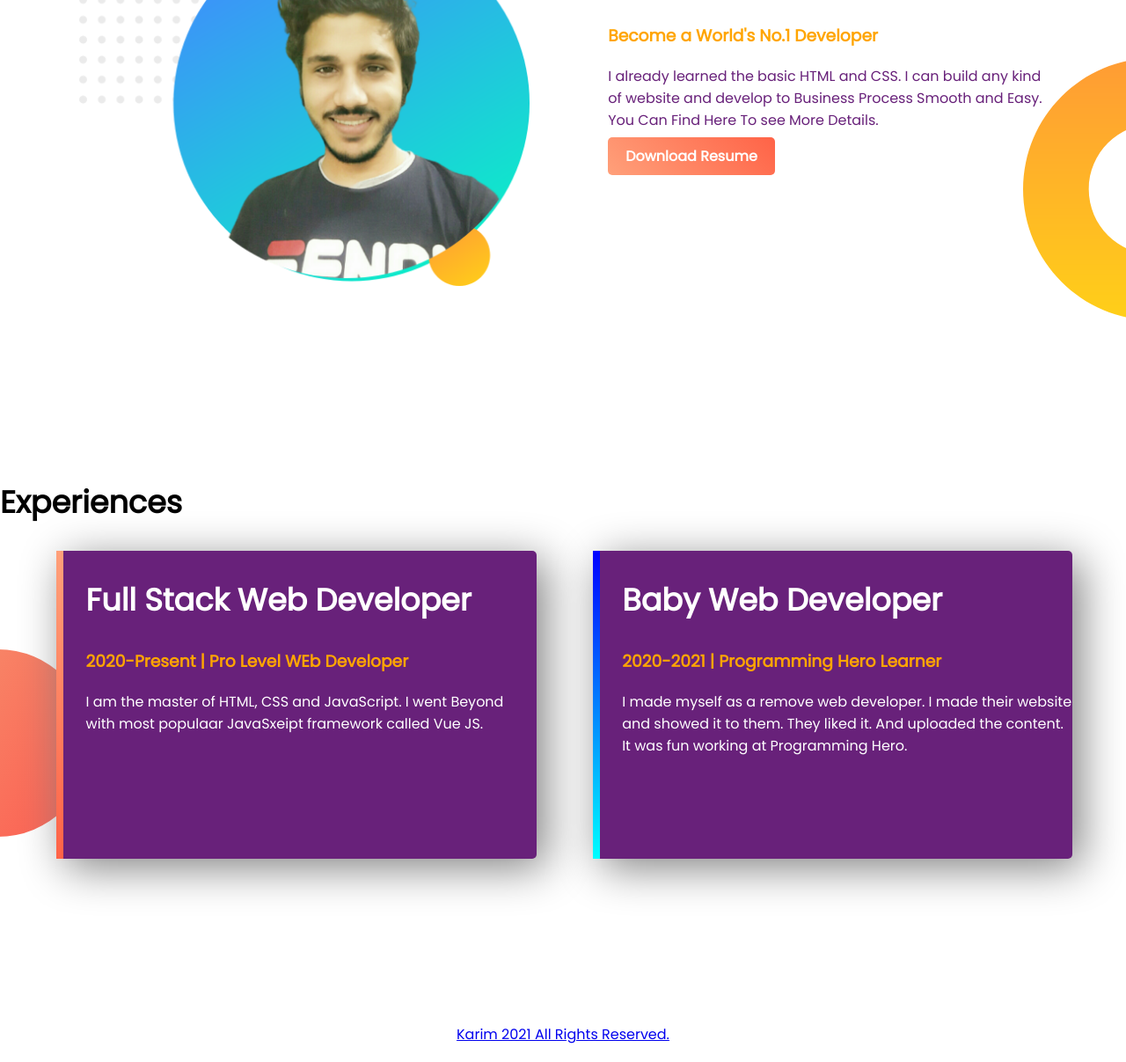
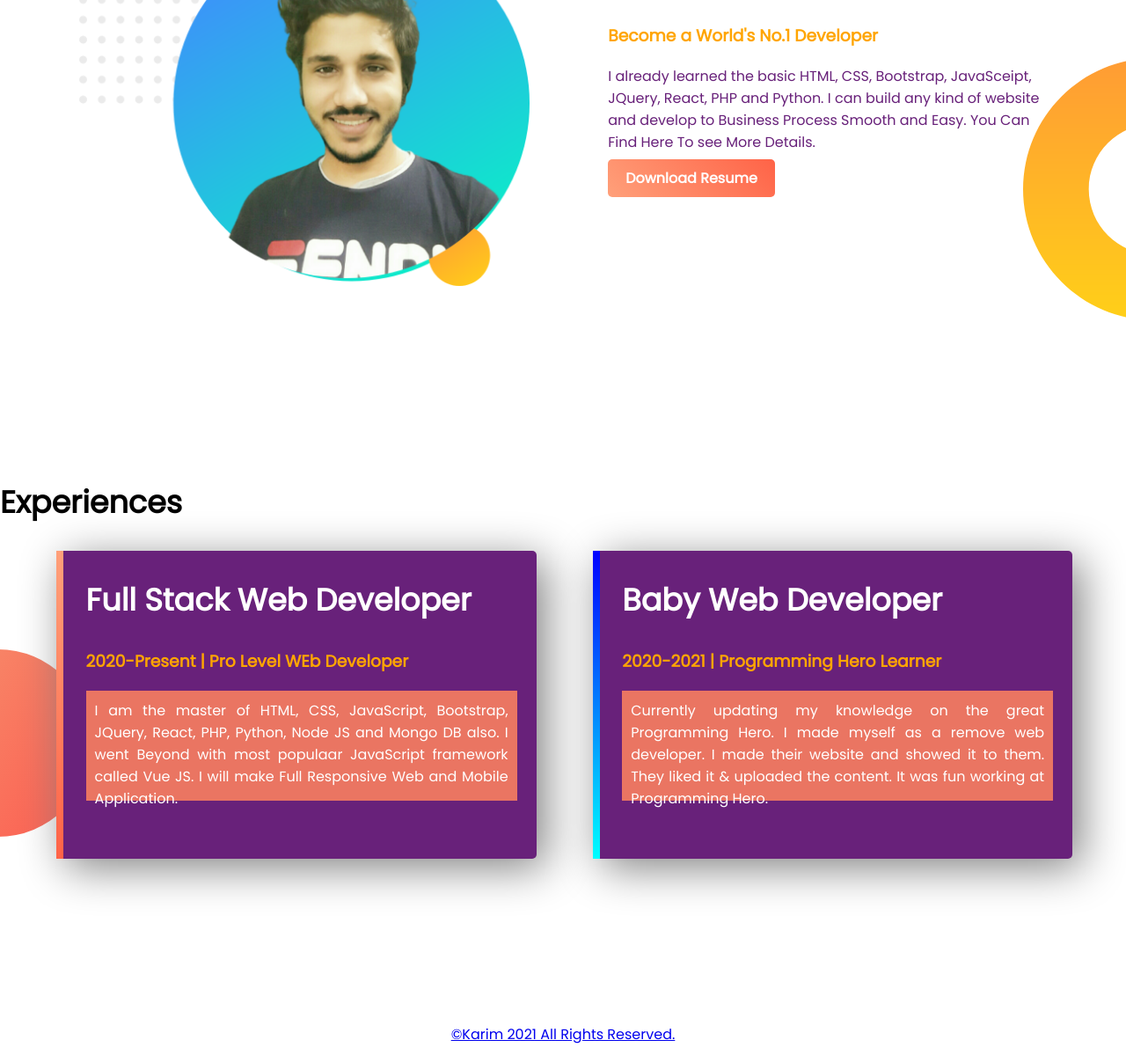
Before and after one commit to makdigi/web-portfolio, a plain HTML site: page index.html in a window 1280 px wide. Shown: the part 685-1892 px from the top of the page at 88% size. Drawn offline with Linux system fonts and the light colour scheme.

Commit message:
added few features

```diff
--- a/index.html
+++ b/index.html
@@ -28,7 +28,7 @@
 		<div class="half-width">
 			<h2><span class="n-highlight">Dream</span> Bigger</h2>
 		    <h3 class="orange-highlight">Become a World's No.1 Developer</h3>
-		    <p>I already learned the basic HTML and CSS. I can build any kind of website and develop to Business Process Smooth and Easy. You Can Find Here To see More Details.</p>
+		    <p>I already learned the basic HTML, CSS, Bootstrap, JavaSceipt, JQuery, React, PHP and Python. I can build any kind of website and develop to Business Process Smooth and Easy. You Can Find Here To see More Details.</p>
 		    <a class="link-button" target="_blank" href="https://www.linkedin.com/in/abdul-karim-2675461b7/">Download Resume</a>
 		</div>
 	</section>
@@ -37,16 +37,16 @@
 		<div id="full-stack" class="half-width single-experience">
 			<h2>Full Stack Web Developer</h2>
 			<h3 class="orange-highlight">2020-Present | Pro Level WEb Developer</h3>
-			<p>I am the master of HTML, CSS and JavaScript. I went Beyond with most populaar JavaSxeipt framework called Vue JS.</p>
+			<p>I am the master of HTML, CSS, JavaScript, Bootstrap, JQuery, React, PHP, Python, Node JS and Mongo DB also. I went Beyond with most populaar JavaScript framework called Vue JS. I will make Full Responsive Web and Mobile Application.</p>
 		</div>
 		<div id="baby-web" class="half-width single-experience">
 			<h2>Baby Web Developer</h2>
 			<h3 class="orange-highlight">2020-2021 | Programming Hero Learner</h3>
-			<p>I made myself as a remove web developer. I made their website and showed it to them. They liked it. And uploaded the content. It was fun working at Programming Hero.</p>
+			<p>Currently updating my knowledge on the great Programming Hero. I made myself as a remove web developer. I made their website and showed it to them. They liked it & uploaded the content. It was fun working at Programming Hero.</p>
 		</div>
 	</section>
     <footer>
-    	<p><a href="https://www.linkedin.com/in/abdul-karim-2675461b7/">Karim 2021 All Rights Reserved.</a></p>
+    	<p><a href="https://www.linkedin.com/in/abdul-karim-2675461b7/">©Karim 2021 All Rights Reserved.</a></p>
     </footer>
 </body>
 </html>
--- a/style.css
+++ b/style.css
@@ -62,6 +62,11 @@ section{
 	background-position: left;
 }
 .experience-area p{
+	padding: 10px;
+	margin-right: 22px;
+	height: 30%;
+	background-color:#EA7562;
+	text-align: justify;
 	color: white;
 }
 
```
